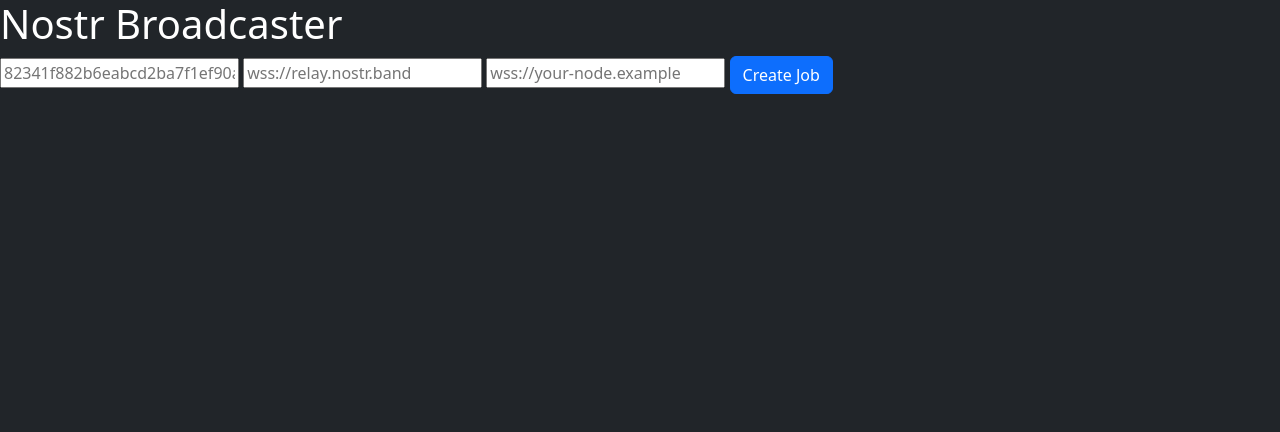
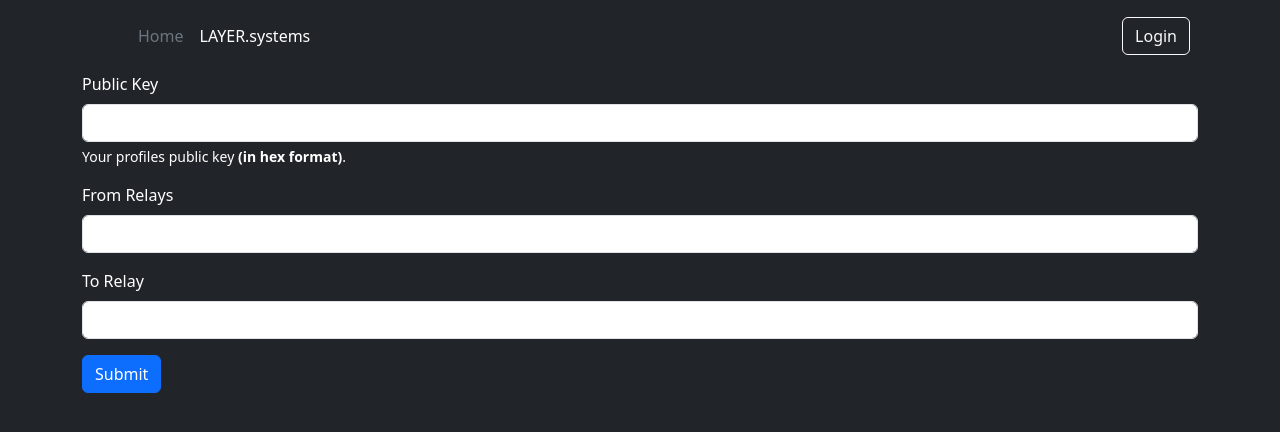
Before and after one commit to mroxso/nostr-broadcaster-k8s, a Flask app: page / in a window 1280 px wide. Shown: the top 432 px of the page. Run offline with Flask 3, Linux system fonts and the light colour scheme.

Commit message:
prettify index a little bit

```diff
--- a/server/templates/sites/index.html
+++ b/server/templates/sites/index.html
@@ -7,13 +7,55 @@
     <link href="https://cdn.jsdelivr.net/npm/bootstrap@5.3.0-alpha3/dist/css/bootstrap.min.css" rel="stylesheet" integrity="sha384-KK94CHFLLe+nY2dmCWGMq91rCGa5gtU4mk92HdvYe+M/SXH301p5ILy+dN9+nJOZ" crossorigin="anonymous">
   </head>
   <body class="bg-dark text-white">
-    <h1>Nostr Broadcaster</h1>
+    <!-- <h1>Nostr Broadcaster</h1> -->
+    <header class="p-3 text-bg-dark">
+      <div class="container">
+        <div class="d-flex flex-wrap align-items-center justify-content-center justify-content-lg-start">
+          <a href="/" class="d-flex align-items-center mb-2 mb-lg-0 text-white text-decoration-none">
+            <svg class="bi me-2" width="40" height="32" role="img" aria-label="Bootstrap"><use xlink:href="#bootstrap"></use></svg>
+          </a>
+
+          <ul class="nav col-12 col-lg-auto me-lg-auto mb-2 justify-content-center mb-md-0">
+            <li><a href="#" class="nav-link px-2 text-secondary">Home</a></li>
+            <li><a href="https://layer.systems" target="_blank" class="nav-link px-2 text-white">LAYER.systems</a></li>
+          </ul>
+
+          <!-- <form class="col-12 col-lg-auto mb-3 mb-lg-0 me-lg-3" role="search">
+            <input type="search" class="form-control form-control-dark text-bg-dark" placeholder="Search..." aria-label="Search">
+          </form> -->
+
+          <div class="text-end">
+            <button type="button" class="btn btn-outline-light me-2">Login</button>
+            <!-- <button type="button" class="btn btn-warning">Sign-up</button> -->
+          </div>
+        </div>
+      </div>
+    </header>
+    <div class="container">
       <form action="/deploy" method="post">
+        <div class="mb-3">
+          <label for="publickey" class="form-label">Public Key</label>
+          <input type="text" class="form-control" id="publickey" name="publickey" aria-describedby="publickey">
+          <div id="publickeyHelp" class="form-text text-white">Your profiles public key <b>(in hex format)</b>.</div>
+        </div>
+        <div class="mb-3">
+          <label for="from_relays" class="form-label">From Relays</label>
+          <input type="text" class="form-control" id="from_relays" name="from_relays">
+        </div>
+        <div class="mb-3">
+          <label for="to_relay" class="form-label">To Relay</label>
+          <input type="to_relay" class="form-control" id="to_relay" name="to_relay">
+        </div>
+        <button type="submit" class="btn btn-primary">Submit</button>
+      </form>
+
+      <!-- <form action="/deploy" method="post">
         <input type="text" name="publickey" placeholder="82341f882b6eabcd2ba7f1ef90aad961cf074af15b9ef44a09f9d2a8fbfbe6a2">
         <input type="text" name="from_relays" placeholder="wss://relay.nostr.band">
         <input type="text" name="to_relay" placeholder="wss://your-node.example">
         <button type="submit" class="btn btn-primary">Create Job</button>
-    </form>
+      </form> -->
+    </div>
     <script src="https://cdn.jsdelivr.net/npm/bootstrap@5.3.0-alpha3/dist/js/bootstrap.bundle.min.js" integrity="sha384-ENjdO4Dr2bkBIFxQpeoTz1HIcje39Wm4jDKdf19U8gI4ddQ3GYNS7NTKfAdVQSZe" crossorigin="anonymous"></script>
     <script src="https://cdn.jsdelivr.net/npm/@popperjs/core@2.11.7/dist/umd/popper.min.js" integrity="sha384-zYPOMqeu1DAVkHiLqWBUTcbYfZ8osu1Nd6Z89ify25QV9guujx43ITvfi12/QExE" crossorigin="anonymous"></script>
     <script src="https://cdn.jsdelivr.net/npm/bootstrap@5.3.0-alpha3/dist/js/bootstrap.min.js" integrity="sha384-Y4oOpwW3duJdCWv5ly8SCFYWqFDsfob/3GkgExXKV4idmbt98QcxXYs9UoXAB7BZ" crossorigin="anonymous"></script>
```
Lines whose indentation alone changed are shown as unchanged.
